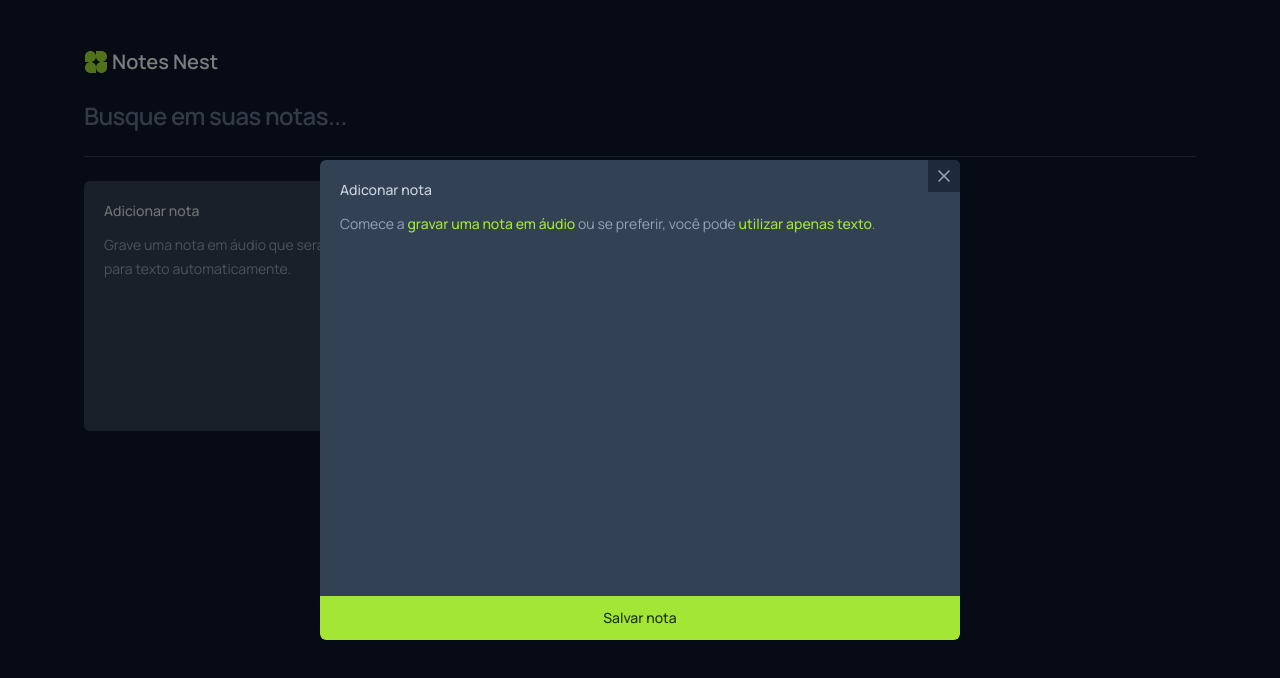
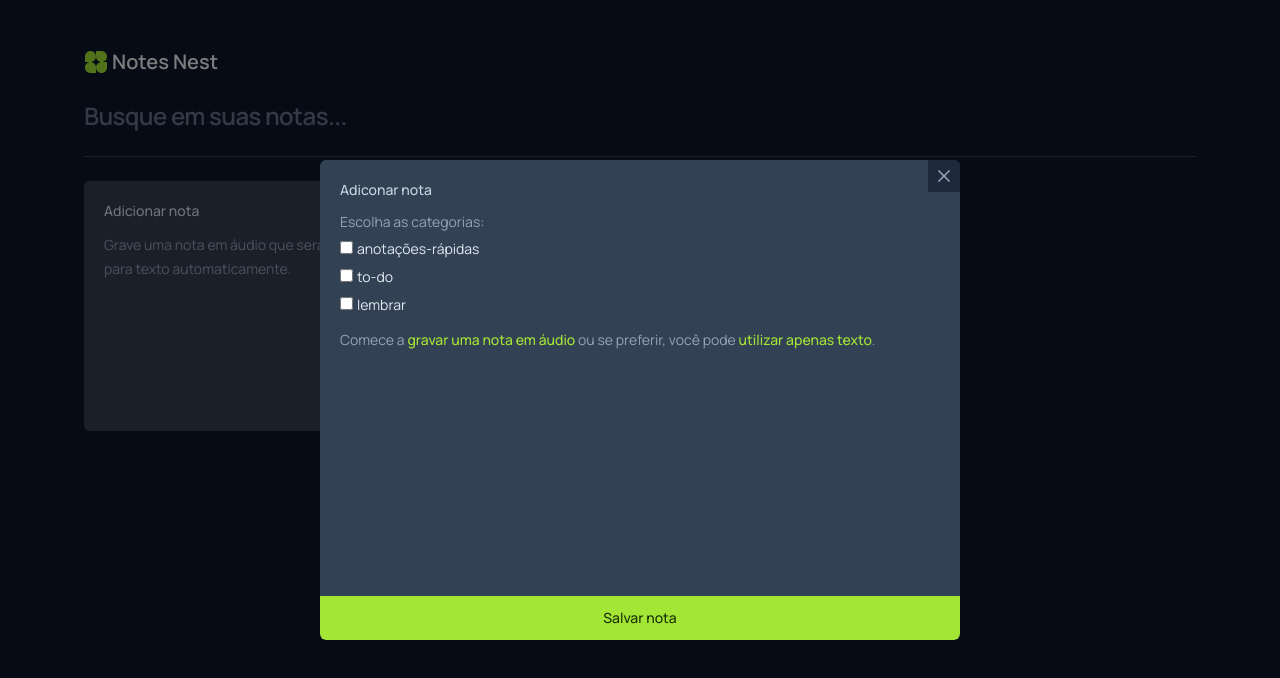
Before and after one commit to jonathafernandes/notesnest, a React (Vite) app: page / in a window 1280 px wide. Both pictures are taken after a click on the button 261 px from the left and 306 px from the top of the page. Shown: the top 678 px of the page. Built offline with nearby package versions, Linux system fonts and the light colour scheme; the HTML template or start-up script is replaced by a standard one.

Commit message:
feature: create category notes

```diff
--- a/src/App.tsx
+++ b/src/App.tsx
@@ -7,9 +7,10 @@ import { NoteCard } from './components/NoteCard';
 import { Toaster, toast } from 'sonner';
 
 interface Note {
-  id: string
-  date: Date
-  content: string
+  id: string;
+  date: Date;
+  content: string;
+  category: string[];
 }
 
 export default function App() {
@@ -25,11 +26,12 @@ export default function App() {
     return [];
   })
 
-  function onNoteCreated(content: string) {
+  function onNoteCreated(content: string, categories: string[]) {
     const newNote = {
       id: crypto.randomUUID(),
       date: new Date(),
-      content
+      content,
+      category: categories
     }
 
     const notesArray = [newNote, ...notes]
@@ -75,7 +77,7 @@ export default function App() {
       </form>
       <div className='h-px bg-slate-700' />
       <div className='grid grid-1 md:grid-2 lg:grid-cols-3 gap-6 auto-rows-[250px]'>
-        <NewNoteCard onNoteCreated={onNoteCreated} />
+      <NewNoteCard onNoteCreated={(content, category) => onNoteCreated(content, category)} />
 
         {filteredNotes.map((note) => {
           return (
--- a/src/components/NewNoteCard.tsx
+++ b/src/components/NewNoteCard.tsx
@@ -5,7 +5,7 @@ import { useState } from 'react';
 import { toast } from 'sonner';
 
 interface NewNoteCardProps {
-    onNoteCreated: (content: string) => void;
+    onNoteCreated: (content: string, categories: string[]) => void;
 }
 
 let speechRecognition: SpeechRecognition | null = null;
@@ -13,6 +13,7 @@ let speechRecognition: SpeechRecognition | null = null;
 export function NewNoteCard({ onNoteCreated }: NewNoteCardProps) {
     const [shouldShowsOnboarding, setShouldShowsOnboarding] = useState(true);
     const [content, setContent] = useState('');
+    const [categories, setCategories] = useState<string[]>([]);
     const [isRecording, setIsRecording] = useState(false);
 
     function handleStartEditor() {
@@ -35,12 +36,18 @@ export function NewNoteCard({ onNoteCreated }: NewNoteCardProps) {
             return;
         }
 
-        onNoteCreated(content);
+        onNoteCreated(content, categories);
 
         toast.success('Nota salva com sucesso!');
 
         setContent('');
+        setCategories([]);
         setShouldShowsOnboarding(true);
+    }
+
+    function toggleCategory(category: string) {
+        const isSelected = categories.includes(category);
+        setCategories(isSelected ? categories.filter(cat => cat !== category) : [...categories, category]);
     }
 
     function handleOnRecording() {
@@ -105,6 +112,35 @@ export function NewNoteCard({ onNoteCreated }: NewNoteCardProps) {
                             <span className='text-sm font-medium text-slate-300'>
                                 Adiconar nota
                             </span>
+                            <div className="flex flex-col gap-1">
+                                <span className='text-sm text-slate-400'>
+                                    Escolha as categorias:
+                                </span>
+                                <div>
+                                    <label>
+                                        <input className='mr-1' type="checkbox" onChange={() => toggleCategory('#anotações-rápidas')} checked={categories.includes('#anotações-rápidas')} />
+                                        <span className='text-sm text-slate-200'>
+                                            anotações-rápidas
+                                        </span>
+                                    </label>
+                                </div>
+                                <div>
+                                    <label>
+                                        <input className='mr-1' type="checkbox" onChange={() => toggleCategory('#to-do')} checked={categories.includes('#to-do')} />
+                                        <span className='text-sm text-slate-200'>
+                                            to-do
+                                        </span>
+                                    </label>
+                                </div>
+                                <div>
+                                    <label>
+                                        <input className='mr-1' type="checkbox" onChange={() => toggleCategory('#lembrar')} checked={categories.includes('#lembrar')} />
+                                        <span className='text-sm text-slate-200'>
+                                            lembrar
+                                        </span>
+                                    </label>
+                                </div>
+                            </div>
                                 {shouldShowsOnboarding ? (
                                     <p className='text-sm leading-6 text-slate-400'>
                                         Comece a <button type='button' onClick={handleOnRecording} className='font-medium text-lime-400 hover:underline'>gravar uma nota em áudio</button> ou se preferir, você pode <button type='button' onClick={handleStartEditor} className='font-medium text-lime-400 hover:underline'>utilizar apenas texto</button>.
--- a/src/components/NoteCard.tsx
+++ b/src/components/NoteCard.tsx
@@ -9,15 +9,17 @@ interface NoteCardProps {
         id: string;
         date: Date;
         content: string;
+        category: string[];
     }
     onNoteDeleted: (id: string) => void;
 }
 
-export function NoteCard({note, onNoteDeleted}: NoteCardProps) {
+export function NoteCard({ note, onNoteDeleted }: NoteCardProps) {
     return (
         <Dialog.Root>
             <Dialog.Trigger className='text-left rounded-md flex flex-col bg-slate-800 p-5 gap-3 overflow-hidden relative outline-none hover:ring-2 hover:ring-slate-600 focus-visible:ring-2 focus-visible:ring-lime-400'>
                 <span className='text-sm font-medium text-slate-300'>{formatDistanceToNow(note.date, { locale: ptBR, addSuffix: true })}</span>
+                <span className='text-xs font-medium text-lime-400'>{note.category}</span>
                 <p className='text-sm leading-6 text-slate-400'>
                     {note.content}
                 </p>
@@ -32,6 +34,7 @@ export function NoteCard({note, onNoteDeleted}: NoteCardProps) {
                         </Dialog.Close>
                         <div className='flex flex-1 flex-col gap-3 p-5'>
                             <span className='text-sm font-medium text-slate-300'>{formatDistanceToNow(note.date, { locale: ptBR, addSuffix: true })}</span>
+                            <span className='text-sm font-medium text-slate-300'>{note.category}</span>
                             <p className='text-sm leading-6 text-slate-400'>
                                 {note.content}
                             </p>
@@ -41,7 +44,7 @@ export function NoteCard({note, onNoteDeleted}: NoteCardProps) {
                             type='button'
                             onClick={() => onNoteDeleted(note.id)}
                         >
-                            Deseja apaga essa nota?
+                            Deseja apagar esta nota?
                         </button>
                     </Dialog.Content>
                 </Dialog.Overlay>
```
Lines whose indentation alone changed are shown as unchanged.
